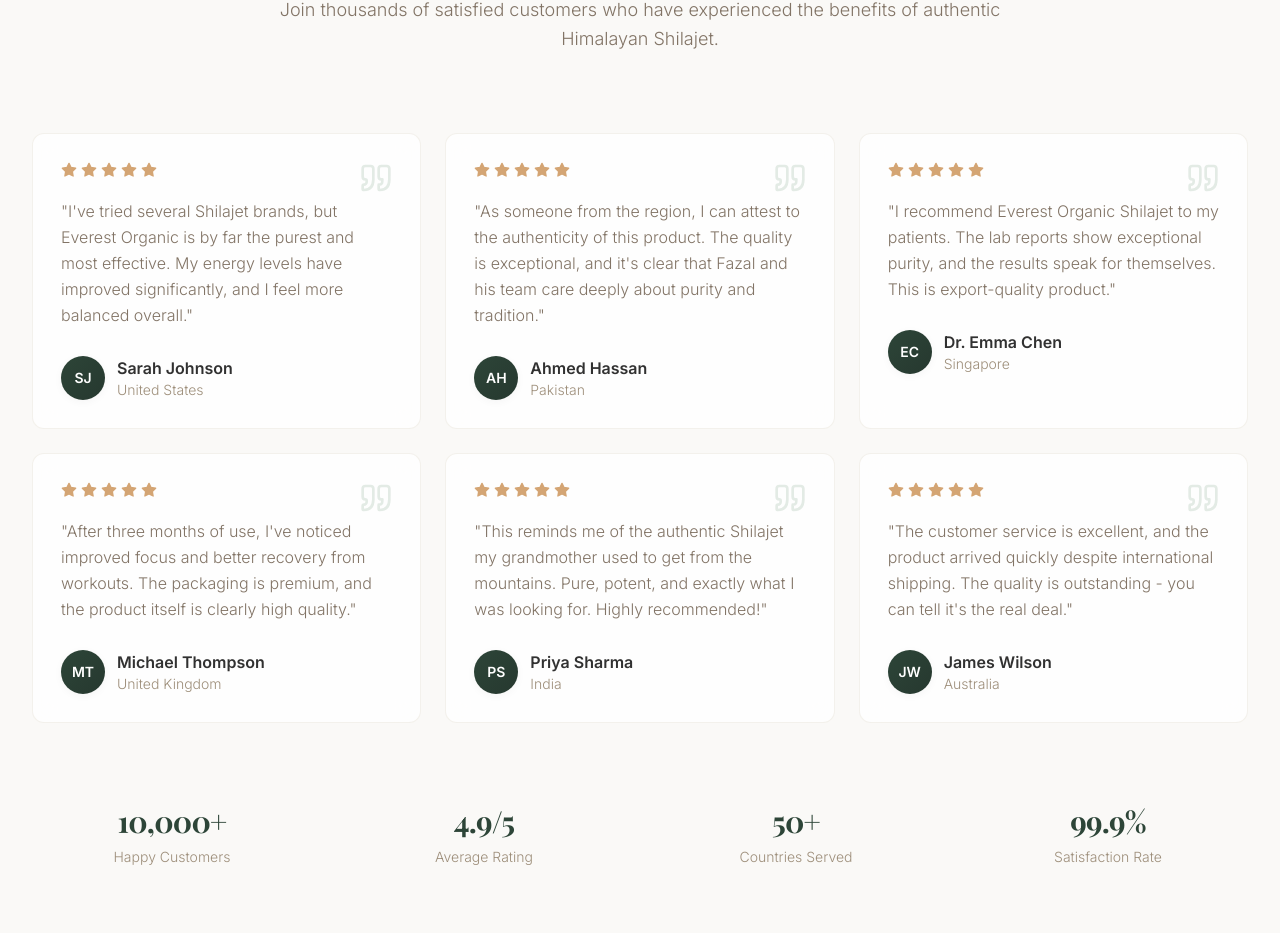
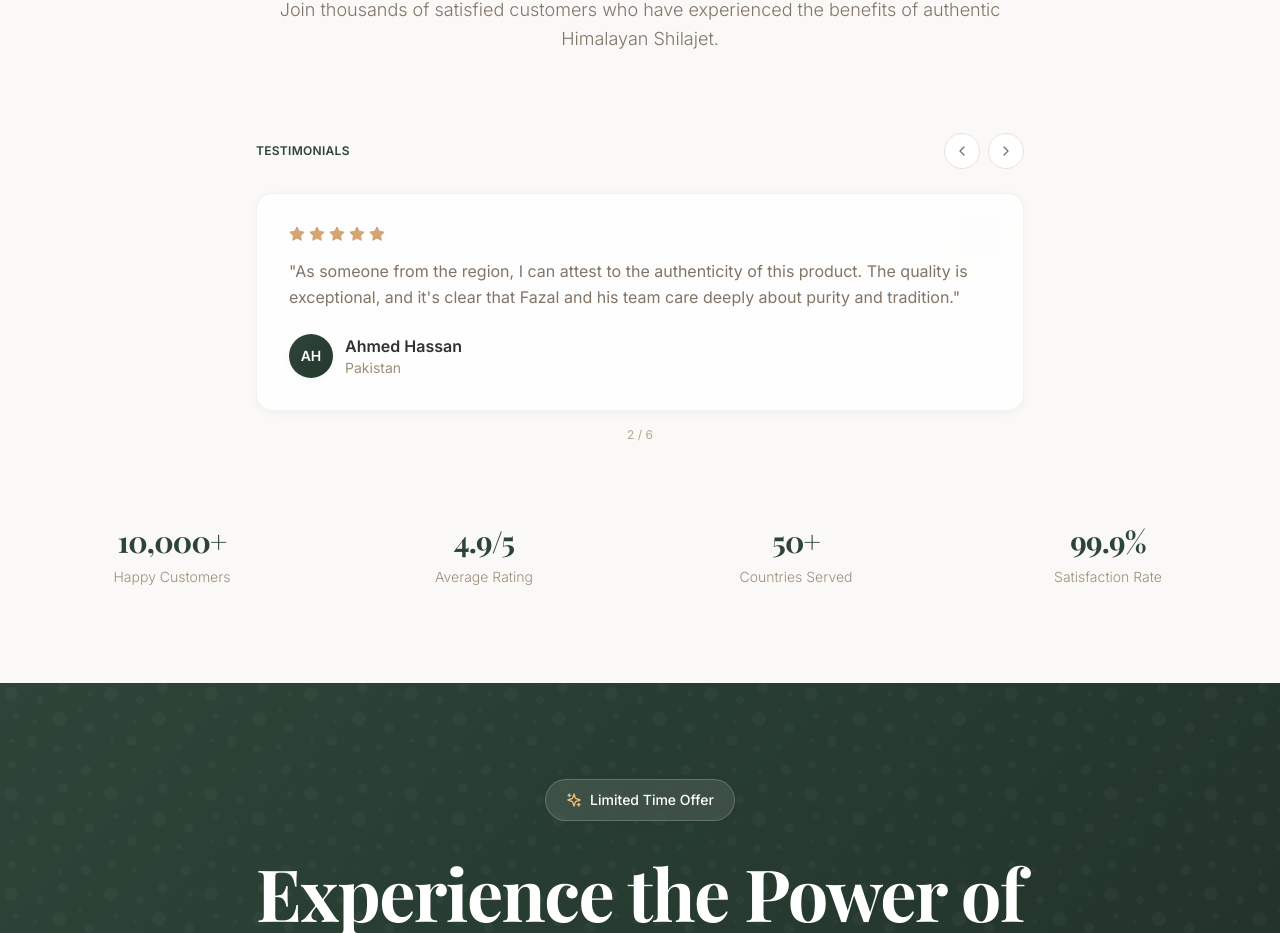
Before and after one commit to alhadiexports0313/everest-app, a Next.js app: page / in a window 1280 px wide. Shown: the part 9934-10867 px from the top of the page. Built offline with nearby package versions, Linux system fonts and the light colour scheme; a web font is replaced by a local one.

Commit message:
feat(testimonials): add auto-rotating carousel and extract component

```diff
--- a/components/sections/Testimonials.tsx
+++ b/components/sections/Testimonials.tsx
@@ -1,9 +1,10 @@
 "use client";
 
 import { motion } from "framer-motion";
-import { Star, Quote } from "lucide-react";
+import TestimonialsCarousel from "@/components/ui/TestimonialsCarousel";
+import type { Testimonial } from "@/types";
 
-const testimonials = [
+const testimonials: Testimonial[] = [
   {
     name: "Sarah Johnson",
     location: "United States",
@@ -69,51 +70,7 @@
           </p>
         </motion.div>
 
-        {/* Testimonials Grid */}
-        <div className="grid grid-cols-1 md:grid-cols-2 lg:grid-cols-3 gap-6">
-          {testimonials.map((testimonial, index) => (
-            <motion.div
-              key={testimonial.name}
-              initial={{ opacity: 0, y: 30 }}
-              whileInView={{ opacity: 1, y: 0 }}
-              viewport={{ once: true }}
-              transition={{ duration: 0.8, delay: index * 0.1, ease: "easeOut" }}
-              className="glass-card rounded-xl p-7 hover:shadow-premium transition-all duration-500 relative border border-stone-200/50"
-            >
-              <Quote className="absolute top-7 right-7 w-8 h-8 text-primary-200/40" />
-
-              {/* Rating */}
-              <div className="flex items-center space-x-1 mb-5">
-                {[...Array(testimonial.rating)].map((_, i) => (
-                  <Star
-                    key={i}
-                    className="w-4 h-4 text-accent-500 fill-accent-500"
-                  />
-                ))}
-              </div>
-
-              {/* Testimonial Text */}
-              <p className="text-stone-700 mb-7 leading-relaxed relative z-10 font-light">
-                "{testimonial.text}"
-              </p>
-
-              {/* Author */}
-              <div className="flex items-center space-x-3">
-                <div className="w-11 h-11 rounded-full bg-gradient-to-br from-primary-700 to-primary-800 flex items-center justify-center text-white font-semibold text-sm shadow-soft">
-                  {testimonial.image}
-                </div>
-                <div>
-                  <div className="font-semibold text-charcoal-900">
-                    {testimonial.name}
-                  </div>
-                  <div className="text-sm text-stone-600 font-light">
-                    {testimonial.location}
-                  </div>
-                </div>
-              </div>
-            </motion.div>
-          ))}
-        </div>
+        <TestimonialsCarousel items={testimonials} />
 
         {/* Stats */}
         <motion.div
--- a/components/ui/TestimonialsCarousel.tsx
+++ b/components/ui/TestimonialsCarousel.tsx
@@ -1,6 +1,6 @@
 "use client";
 
-import { useState } from "react";
+import { useEffect, useState } from "react";
 import { motion, AnimatePresence } from "framer-motion";
 import { ChevronLeft, ChevronRight, Star, Quote } from "lucide-react";
 import type { Testimonial } from "@/types";
@@ -12,6 +12,14 @@
 export default function TestimonialsCarousel({ items }: TestimonialsCarouselProps) {
   const [index, setIndex] = useState(0);
   const current = items[index] ?? items[0];
+
+  useEffect(() => {
+    if (items.length <= 1) return undefined;
+    const interval = setInterval(() => {
+      setIndex((prev) => (prev + 1) % items.length);
+    }, 5000);
+    return () => clearInterval(interval);
+  }, [items.length]);
 
   const handleNext = () => {
     setIndex((prev) => (prev + 1) % items.length);
```
